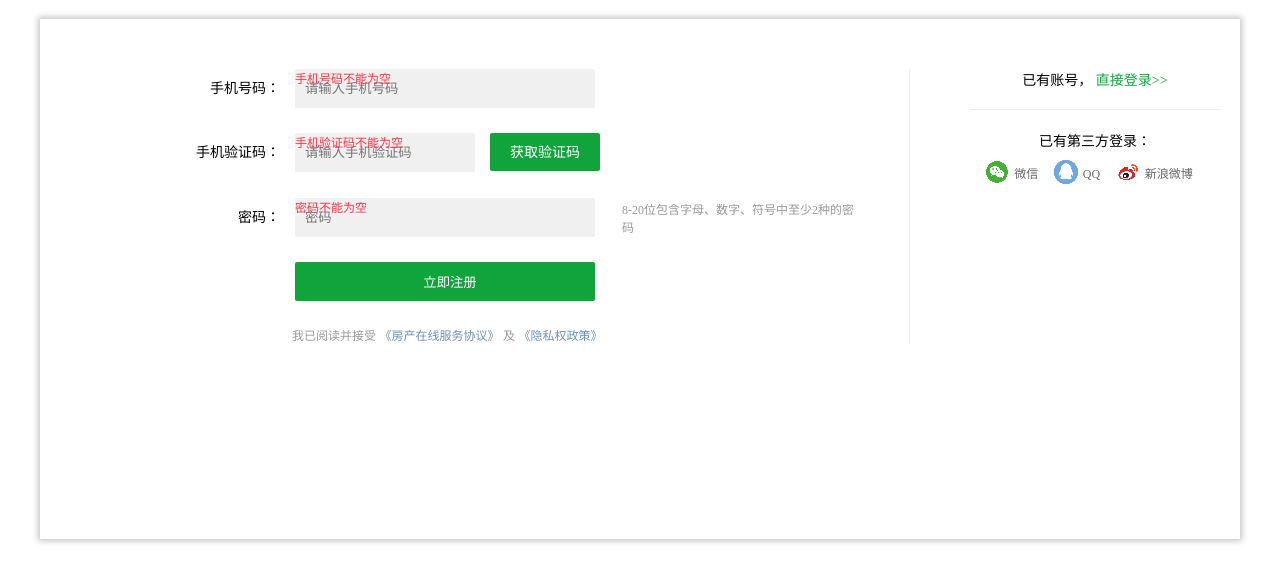
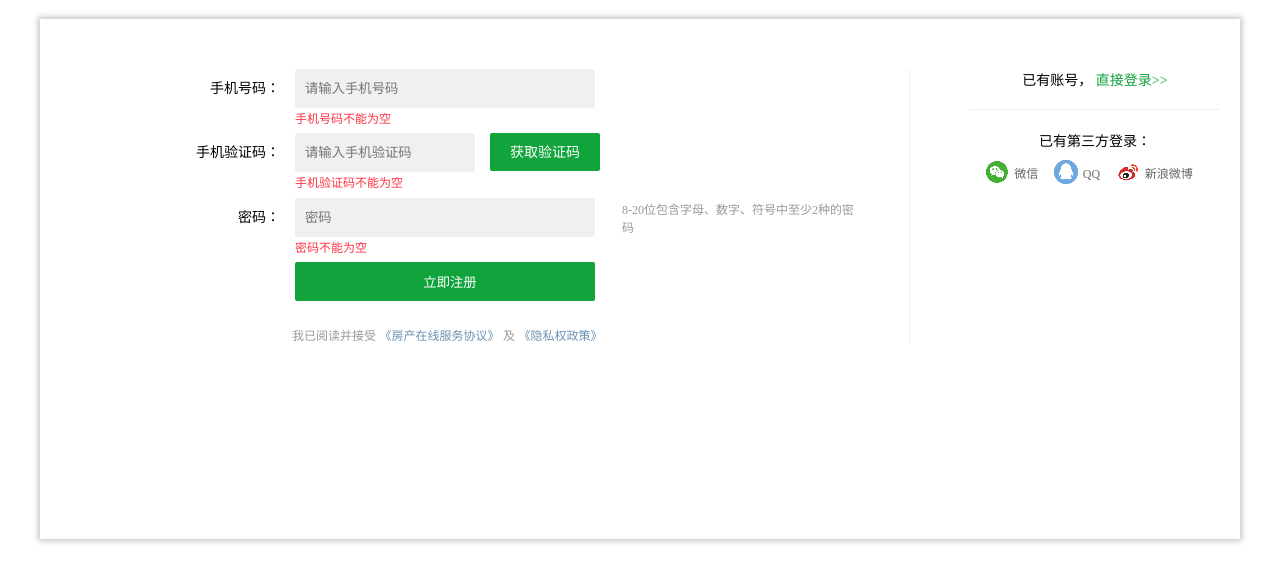
Before and after one commit to NyanShen/static_house_web, a plain HTML site: page pages/register.html in a window 1280 px wide. Both pictures are taken after a click on the input "立即注册". Shown: the part 61-642 px from the top of the page. Drawn offline with Linux system fonts and the light colour scheme; no server answers.

Commit message:
update register logic

```diff
--- a/css/register.css
+++ b/css/register.css
@@ -77,6 +77,7 @@
 .box-register>.register-form li .error {
     position: absolute;
     left: 135px;
+    top: 40px;
     font-size: 12px;
     color: #ff3344;
 }
--- a/pages/register.html
+++ b/pages/register.html
@@ -40,7 +40,7 @@
                     </li>
                     <li class="clearfix">
                         <label for="password">密码：</label>
-                        <input type="password" name="password" id="password" placeholder="密码">
+                        <input type="password" name="password" id="registerPass" placeholder="密码">
                         <div class="error" id="registerPassError"></div>
                         <div class="tip">8-20位包含字母、数字、符号中至少2种的密码</div>
                     </li>
@@ -48,14 +48,14 @@
                         <label for="registerBtn">&nbsp;</label>
                         <input type="submit" class="register-btn" value="立即注册" id="registerBtn">
                     </li>
-                    <l class="clearfix"i>
+                    <l class="clearfix" i>
                         <div class="register-link">
                             <span class="description font-12px">我已阅读并接受</span>
                             <a href="">《房产在线服务协议》</a>
                             <span class="description font-12px">及</span>
                             <a href="">《隐私权政策》</a>
                         </div>
-                    </li>
+                        </li>
                 </ul>
             </div>
             <div class="register-info fr">
@@ -77,28 +77,32 @@
     $(document).ready(function () {
         var phone = $('#phone');
         var phoneCode = $('#phoneCode');
-        var password = $('#password');
+        var registerPass = $('#registerPass');
         var phoneError = $('#phoneError');
         var phoneCodeError = $('#phoneCodeError');
         var registerPassError = $('#registerPassError');
         var registerForm = $('#registerForm');
 
-        registerForm.on('focusin', '#phone,#password,#phoneCode', function (event) {
+        registerForm.on('focusin', '#phone,#registerPass,#phoneCode', function (event) {
             let targetId = event.currentTarget.id;
             let errorElement = $('#' + targetId + 'Error');
             clearErrorText(errorElement);
         })
 
+        registerPass.on('focusout', function () {
+            loginPassValidate(registerPass, registerPassError);
+        })
+
         $('#registerBtn').on('click', function () {
             phoneValidate(phone, phoneError);
             phoneCodeValidate(phoneCode, phoneCodeError);
-            loginPassValidate(password, registerPassError);
+            loginPassValidate(registerPass, registerPassError);
             app.request({
                 url: app.apiUrl('/user/register'),
                 data: {
                     mobile: phone.val(),
                     source: '1',
-                    password: password.val(),
+                    password: registerPass.val(),
                     randCode: phoneCode.val()
                 },
                 type: 'POST',
```
